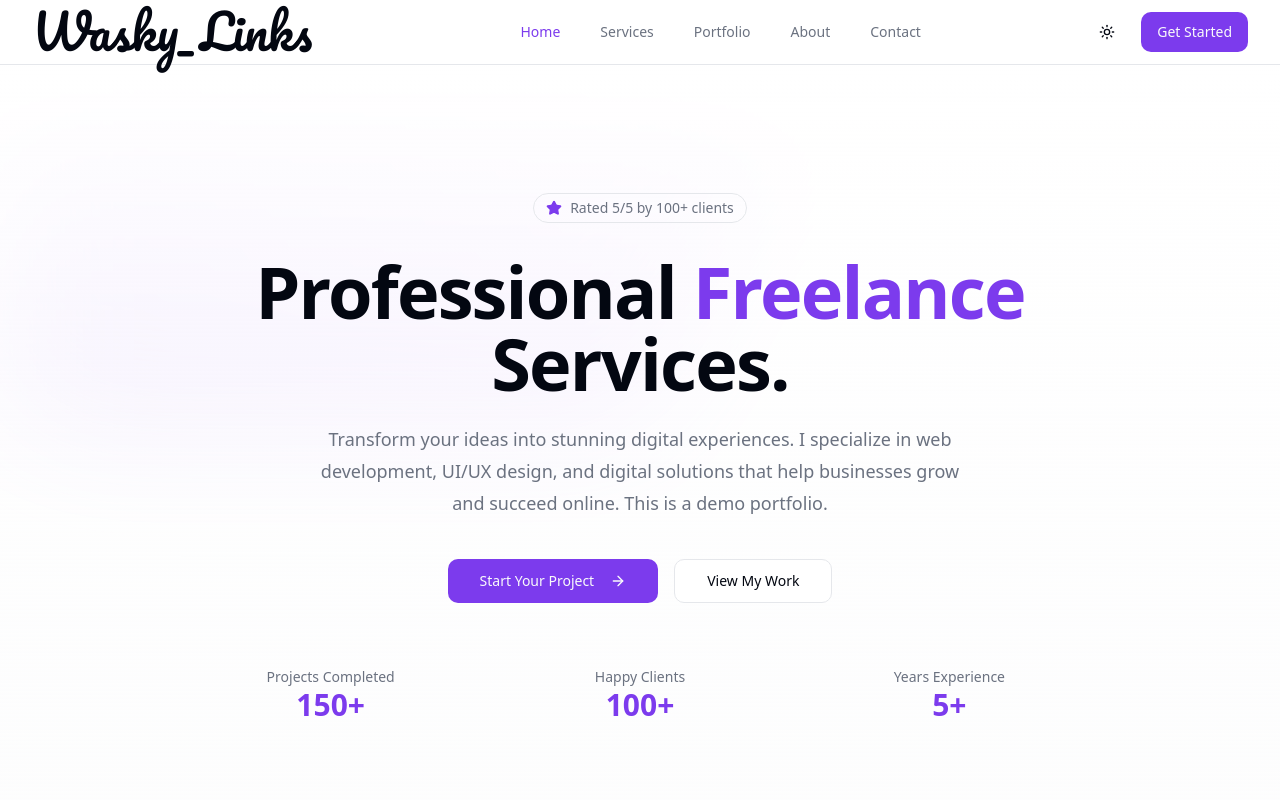
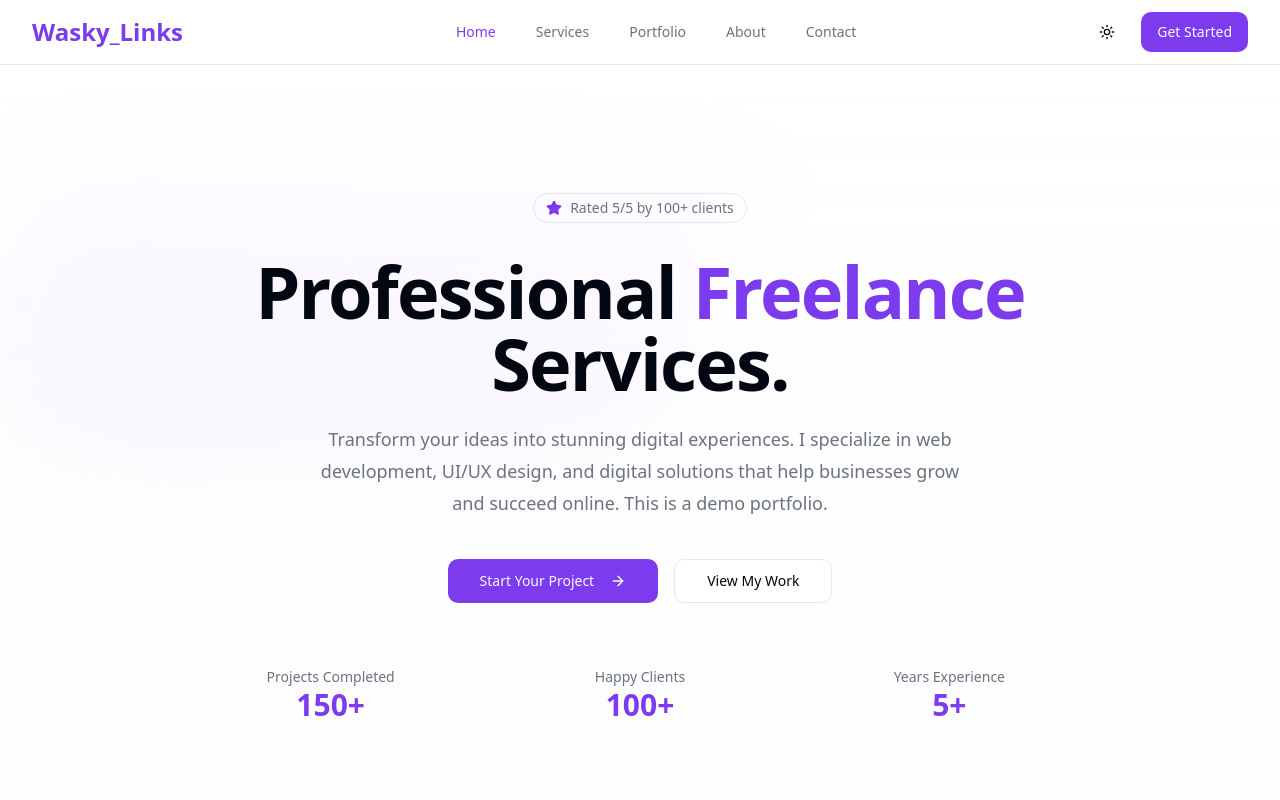
Before and after one commit to waskylinks/demo-portfolio, a React (Vite) app: page / in a window 1280 px wide. Shown: the top 800 px of the page. Built offline with nearby package versions, Linux system fonts and the light colour scheme.

Commit message:
fix wasky links font

```diff
--- a/client/components/navigation.tsx
+++ b/client/components/navigation.tsx
@@ -37,7 +37,7 @@ export function Navigation() {
         <div className="flex h-16 items-center justify-between">
           <div className="flex items-center">
             <Link to="/" className="flex-shrink-0">
-              <span className="text-5xl font-artistic">
+              <span className="text-2xl font-bold text-primary">
                 Wasky_Links
               </span>
             </Link>
```
